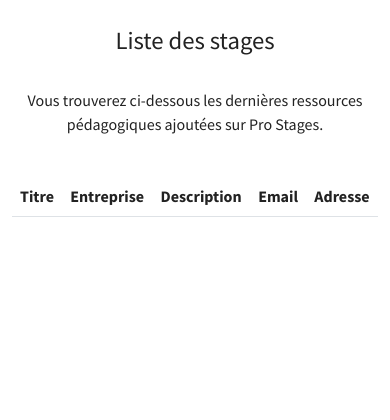
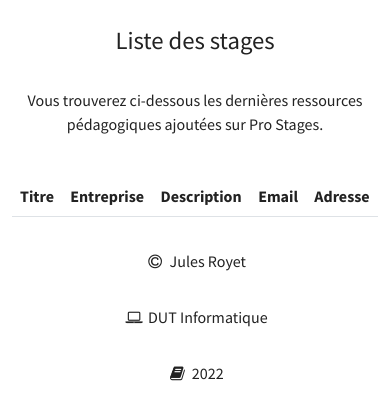
Before and after one commit to TodoniK/pro-stages, a Symfony app: template templates/pro_stages/index.html.twig in a window 390 px wide. Shown: the part 375-795 px from the top of the page. Run offline with Twig, Linux system fonts and the light colour scheme; the template is opened without the code that fills it, so the values that code supplies are empty; some libraries are stand-ins or nearby versions.

Commit message:
Injection de dépendances + Ajout d'un footer dans la base composée d'icones fontello

```diff
--- /dev/null
+++ b/public/css/fontello-codes.css
@@ -0,0 +1,4 @@
+
+.icon-book:before { content: '\e800'; } /* '' */
+.icon-laptop:before { content: '\f109'; } /* '' */
+.icon-copyright:before { content: '\f1f9'; } /* '' */
--- /dev/null
+++ b/public/css/fontello-ie7-codes.css
@@ -0,0 +1,4 @@
+
+.icon-book { *zoom: expression( this.runtimeStyle['zoom'] = '1', this.innerHTML = '&#xe800;&nbsp;'); }
+.icon-laptop { *zoom: expression( this.runtimeStyle['zoom'] = '1', this.innerHTML = '&#xf109;&nbsp;'); }
+.icon-copyright { *zoom: expression( this.runtimeStyle['zoom'] = '1', this.innerHTML = '&#xf1f9;&nbsp;'); }
--- /dev/null
+++ b/public/css/fontello.css
@@ -0,0 +1,59 @@
+@font-face {
+  font-family: 'fontello';
+  src: url('../font/fontello.eot?69486549');
+  src: url('../font/fontello.eot?69486549#iefix') format('embedded-opentype'),
+       url('../font/fontello.woff2?69486549') format('woff2'),
+       url('../font/fontello.woff?69486549') format('woff'),
+       url('../font/fontello.ttf?69486549') format('truetype'),
+       url('../font/fontello.svg?69486549#fontello') format('svg');
+  font-weight: normal;
+  font-style: normal;
+}
+/* Chrome hack: SVG is rendered more smooth in Windozze. 100% magic, uncomment if you need it. */
+/* Note, that will break hinting! In other OS-es font will be not as sharp as it could be */
+/*
+@media screen and (-webkit-min-device-pixel-ratio:0) {
+  @font-face {
+    font-family: 'fontello';
+    src: url('../font/fontello.svg?69486549#fontello') format('svg');
+  }
+}
+*/
+[class^="icon-"]:before, [class*=" icon-"]:before {
+  font-family: "fontello";
+  font-style: normal;
+  font-weight: normal;
+  speak: never;
+
+  display: inline-block;
+  text-decoration: inherit;
+  width: 1em;
+  margin-right: .2em;
+  text-align: center;
+  /* opacity: .8; */
+
+  /* For safety - reset parent styles, that can break glyph codes*/
+  font-variant: normal;
+  text-transform: none;
+
+  /* fix buttons height, for twitter bootstrap */
+  line-height: 1em;
+
+  /* Animation center compensation - margins should be symmetric */
+  /* remove if not needed */
+  margin-left: .2em;
+
+  /* you can be more comfortable with increased icons size */
+  /* font-size: 120%; */
+
+  /* Font smoothing. That was taken from TWBS */
+  -webkit-font-smoothing: antialiased;
+  -moz-osx-font-smoothing: grayscale;
+
+  /* Uncomment for 3D effect */
+  /* text-shadow: 1px 1px 1px rgba(127, 127, 127, 0.3); */
+}
+
+.icon-book:before { content: '\e800'; } /* '' */
+.icon-laptop:before { content: '\f109'; } /* '' */
+.icon-copyright:before { content: '\f1f9'; } /* '' */
--- a/templates/base.html.twig
+++ b/templates/base.html.twig
@@ -34,11 +34,33 @@
 
         {% block stylesheets %}
 			<link rel="stylesheet" href="{{ asset('/css/bootstrap.min.css') }}">
+			<link href={{asset('css/fontello.css')}} rel="stylesheet">
 		{% endblock %}
 
 		<!-- BLOCK DES SCRIPTS JAVASCRIPT -->
 		{% block javascripts %}
 			<script src="{{ asset('/js/bootstrap.bundle.min.js') }}"></script>
 		{% endblock %}
+
+		{% block footer %}
+
+		<div class="row">
+
+			<div class="copyright col-md-2">
+				<p><center><i class="icon-copyright"></i> Jules Royet</center></p>
+			</div>
+
+			<div class="formation col-md-2 offset-md-3">
+				<p><center><i class="icon-laptop"></i> DUT Informatique</center></p>
+			</div>
+
+			<div class="annee col-md-2 offset-md-3">
+				<p><center><i class="icon-book"></i> 2022</center></p>
+			</div>
+
+		</div>
+
+		{% endblock %}
+
     </body>
 </html>
```
Also changed, not shown: public/css/animation.css (added, +85 -0 lines), public/css/fontello-embedded.css (added, +62 -0 lines), public/css/fontello-ie7.css (added, +15 -0 lines), src/Controller/ProStagesController.php (+6 -12 lines), public/font/fontello.ttf (added), public/font/fontello.woff (added), public/font/fontello.woff2 (added), 2 other files.
